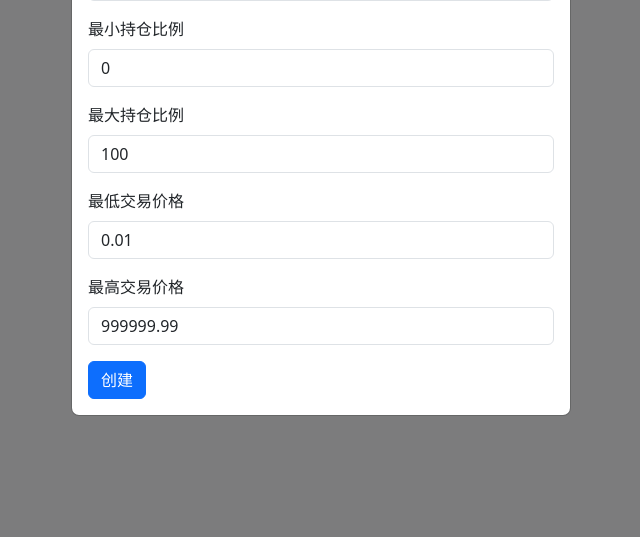
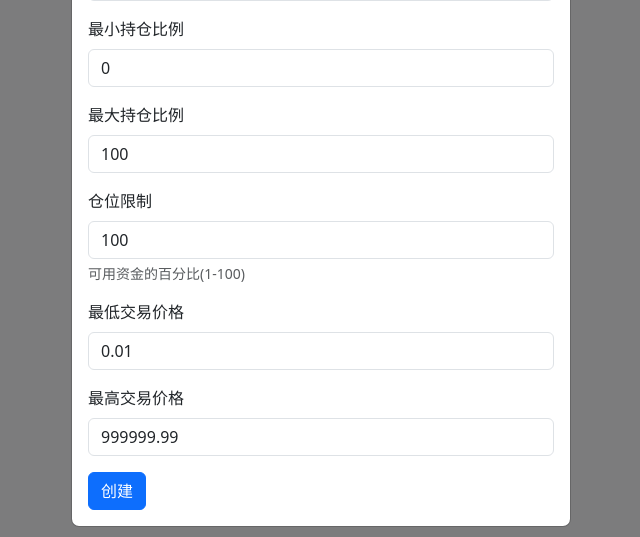
Before and after one commit to aiwanba/cs.aiwanba.net, a Flask app: page /ai in a window 1280 px wide, after a click on "创建AI玩家". Shown: the part 263-800 px from the top of the page, without its empty margins (319-959 px from the left). Run offline with Flask 3, Linux system fonts and the light colour scheme; the visitor is signed in with stand-in values (Sample User, id 1); data that the repository does not hold is empty; parts of the project's set-up code (start-up, migrations or seed data) failed here and were passed over; some libraries are stand-ins or nearby versions.

Commit message:
序号: 030

```diff
--- a/app.py
+++ b/app.py
@@ -110,6 +110,8 @@ class AIStrategy(db.Model):
     ai_user_id = db.Column(db.BigInteger, db.ForeignKey('users.id'), nullable=False)
     strategy_type = db.Column(db.Integer, nullable=False)  # 1:保守, 2:稳健, 3:激进
     risk_level = db.Column(db.Integer, nullable=False)  # 风险等级(1-5)
+    min_position = db.Column(db.Integer, nullable=False, default=0)  # 最小持仓比例(%)
+    max_position = db.Column(db.Integer, nullable=False, default=100)  # 最大持仓比例(%)
     min_price = db.Column(db.DECIMAL(10,2))  # 最低买入价
     max_price = db.Column(db.DECIMAL(10,2))  # 最高买入价
     position_limit = db.Column(db.Integer, default=100)  # 持仓上限(%)
@@ -909,6 +911,8 @@ def create_ai():
             ai_user_id=current_user.id,
             strategy_type=int(request.form.get('strategy')),
             risk_level=int(request.form.get('risk_level')),
+            min_position=int(request.form.get('min_position')),
+            max_position=int(request.form.get('max_position')),
             min_price=Decimal(request.form.get('min_price')),
             max_price=Decimal(request.form.get('max_price')),
             position_limit=int(request.form.get('position_limit')),
--- a/database.sql
+++ b/database.sql
@@ -156,6 +156,8 @@ CREATE TABLE `ai_strategies` (
     `ai_user_id` BIGINT UNSIGNED NOT NULL COMMENT 'AI用户ID',
     `strategy_type` TINYINT NOT NULL COMMENT '策略类型(1:保守,2:稳健,3:激进)',
     `risk_level` TINYINT NOT NULL COMMENT '风险等级(1-5)',
+    `min_position` INT NOT NULL DEFAULT 0 COMMENT '最小持仓比例(%)',
+    `max_position` INT NOT NULL DEFAULT 100 COMMENT '最大持仓比例(%)',
     `min_price` DECIMAL(10,2) DEFAULT NULL COMMENT '最低买入价',
     `max_price` DECIMAL(10,2) DEFAULT NULL COMMENT '最高买入价',
     `position_limit` INT DEFAULT 100 COMMENT '持仓上限(%)',
@@ -163,7 +165,8 @@ CREATE TABLE `ai_strategies` (
     `created_at` TIMESTAMP DEFAULT CURRENT_TIMESTAMP COMMENT '创建时间',
     `updated_at` TIMESTAMP DEFAULT CURRENT_TIMESTAMP ON UPDATE CURRENT_TIMESTAMP COMMENT '更新时间',
     PRIMARY KEY (`id`),
-    KEY `idx_ai_user` (`ai_user_id`)
+    KEY `idx_ai_user` (`ai_user_id`),
+    CONSTRAINT `ai_strategies_ibfk_1` FOREIGN KEY (`ai_user_id`) REFERENCES `users` (`id`)
 ) ENGINE=InnoDB DEFAULT CHARSET=utf8mb4 COMMENT='AI策略表';
 
 -- 聊天消息表
--- a/templates/ai/index.html
+++ b/templates/ai/index.html
@@ -97,6 +97,12 @@
                                min="0" max="100" value="100" required>
                     </div>
                     <div class="mb-3">
+                        <label class="form-label">仓位限制</label>
+                        <input type="number" class="form-control" name="position_limit"
+                               min="1" max="100" value="100" required>
+                        <div class="form-text">可用资金的百分比(1-100)</div>
+                    </div>
+                    <div class="mb-3">
                         <label class="form-label">最低交易价格</label>
                         <input type="number" class="form-control" name="min_price"
                                min="0.01" step="0.01" value="0.01" required>
```
Also changed, not shown: 1 other file.
